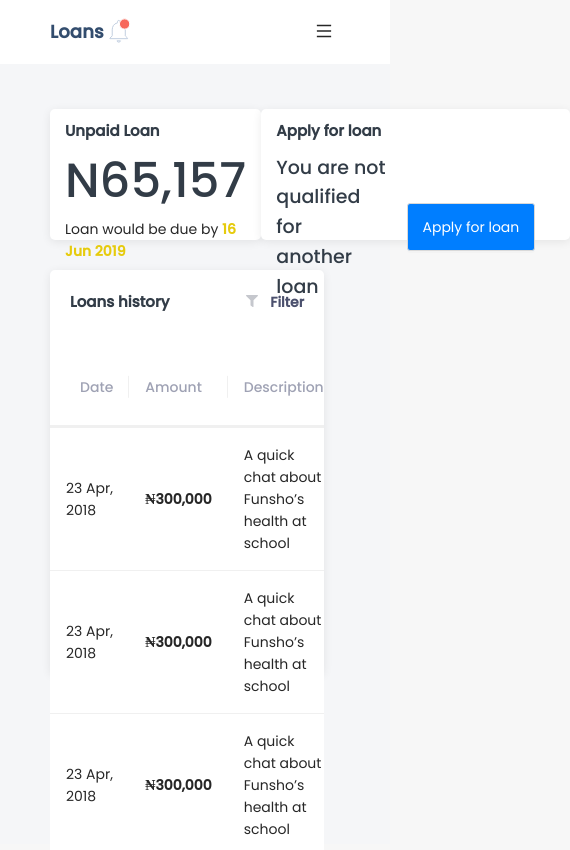
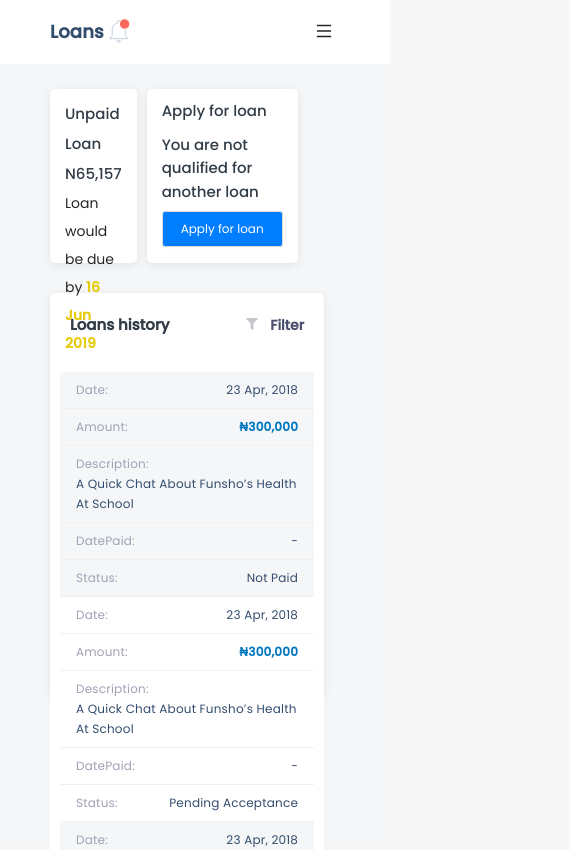
Before and after one commit to edustripetech/edustripe-frontend, a Next.js app: page /loan in a window 390 px wide. Shown: the top 850 px of the page, 570 px wide, since content can reach past the window. Built offline with nearby package versions, Linux system fonts and the light colour scheme.

Commit message:
Loans mobile view

```diff
--- a/package.json
+++ b/package.json
@@ -32,8 +32,5 @@
   "license": "MIT",
   "devDependencies": {
     "prettier": "^2.2.1"
-  },
-  "engines": {
-    "node": ">= 8.0.0"
   }
 }
--- a/pages/loan/index.js
+++ b/pages/loan/index.js
@@ -3,12 +3,18 @@ import { Sidebar, Navbar } from "../../components";
 import Filter from "../../components/svg/Filter";
 import Cancel from "../../components/svg/Cancel";
 import { useRouter } from "next/router";
-import { Layout, Button, Table, Modal } from 'antd';
+// import { useRouter } from "next/router";
+import { Layout, Button, Table, Modal, Card, Col, Row, List, Radio } from "antd";
+
 
 const { Header, Content, Sider } = Layout;
 
-const List = () => {
+const Loan = () => {
+  const [modeState, setModeState] = useState("savings")
+
   const route = useRouter();
+
+  const formatter = new Intl.NumberFormat('en-US');
 
   const [isModalVisible, setIsModalVisible] = useState(false);
 
@@ -34,6 +40,7 @@ const List = () => {
     {
       title: 'Amount',
       dataIndex: 'amount',
+      render: amount => <span>₦{formatter.format(Number(amount))}</span>
     },
     {
       title: 'Description',
@@ -46,14 +53,53 @@ const List = () => {
     {
       title: 'Status',
       dataIndex: 'status',
+      render: (status, obj) => {
+        const color = status === 'Paid' ? "#0378BF" : status === 'Not Paid' ? '#E60D0D' : "#E6CB0D";
+        return (
+        <span style={{ color }}>
+          {status}
+        </span>
+      )},
     },
   ];
+
+  const loanTypeColors = {
+    "increase": "#1A8100",
+    "deposit": "#0291E7",
+    "withdraw": "#F72003"
+  }
+
+  const styleSelection = (itemKey, obj) => {
+    if(itemKey === "target") {
+      return { fontWeight: "600", color: "#334D6E"};
+    }
+    if(itemKey === "type") {
+      return { fontWeight: "600", color: loanTypeColors[obj[itemKey].toLowerCase()]};
+    }
+    if(itemKey === "amount") {
+      return Number(obj.amount) >= Number(obj.target) ? { fontWeight: "600", color: "#1A8100"} : { fontWeight: "600", color: "#0378BF"};
+    }
+    return {color: "#334D6E"}
+  }
+
+const loanData = [];
+const types = ["increase", "deposit", "withdraw"];
+for (let i = 0; i < 4; i++) {
+  loanData.push({
+    key: i,
+    date:'23, April 2020',
+    type: types[i%types.length],
+    description:'Second term school fees',
+    amount: '50000',
+    blank:''
+  });
+}
 
   const dataSource = [
     {
       key: '1',
       date: '23 Apr, 2018',
-      amount: '₦300,000',
+      amount: '300000',
       description: 'A quick chat about Funsho’s health at school',
       datePaid: '-',
       status: 'Not Paid'
@@ -61,7 +107,7 @@ const List = () => {
     {
       key: '2',
       date: '23 Apr, 2018',
-      amount: '₦300,000',
+      amount: '300000',
       description: 'A quick chat about Funsho’s health at school',
       datePaid: '-',
       status: 'Pending acceptance'
@@ -69,7 +115,7 @@ const List = () => {
     {
       key: '3',
       date: '23 Apr, 2018',
-      amount: '₦300,000',
+      amount: '300000',
       description: 'A quick chat about Funsho’s health at school',
       datePaid: '30 Jun 2019',
       status: 'Paid'
@@ -77,7 +123,7 @@ const List = () => {
     {
       key: '3',
       date: '23 Apr, 2018',
-      amount: '₦300,000',
+      amount: '300000',
       description: 'A quick chat about Funsho’s health at school',
       datePaid: '30 Jun 2019',
       status: 'Paid'
@@ -102,22 +148,23 @@ const List = () => {
         <p style={{margin: '10px 0'}}>You can apply for a loan after saving for at least 3-6months</p>
         </div>
       </Modal>
-          <div style={{display: 'flex', width: '100%', alignItems: 'center', justifyContent: 'space-between', margin: '20px 0 10px 0'}}>
-            <div style={{background: '#fff', width: '491px', height: '131px', boxShadow: '0px 2px 10px rgba(0, 0, 0, 0.08)', borderRadius: '5px'}}>
+          <div className='cards-div' style={{display: 'flex', width: '100%', alignItems: 'center', justifyContent: 'space-between', margin: '20px 0 10px 0'}}>
+            <div className='loan-card-1' style={{background: '#fff', width: '491px', height: '131px', boxShadow: '0px 2px 10px rgba(0, 0, 0, 0.08)', borderRadius: '5px'}}>
             <div style={{padding: ' 10px 15px'}} >
-              <p style={{fontWeight: '600', fontSize: '15px', color: '#323c47', margin: '0' }}>Unpaid Loan</p>
-              <h1 style={{fontSize: '48px', color: '#323c47', margin: '0'}}>N65,157</h1>
+              <p className='loan-card-p-1' style={{fontWeight: '600', fontSize: '15px', color: '#323c47', margin: '0' }}>Unpaid Loan</p>
+              <h1 className='loan-card-h1' style={{fontSize: '48px', color: '#323c47', margin: '0'}}>N65,157</h1>
               <p>Loan would be due by <b style={{color: '#E6CB0D', fontWeight: '700'}}>16 Jun 2019</b></p>
             </div>
             </div>
 
             {/* loan card 2 starts */}
-            <div style={{background: '#fff', width: '491px', height: '131px', boxShadow: '0px 2px 10px rgba(0, 0, 0, 0.08)', borderRadius: '5px', marginRight: '60px'}}>
+            <div className='loan-card-2' style={{background: '#fff', width: '491px', height: '131px', boxShadow: '0px 2px 10px rgba(0, 0, 0, 0.08)', borderRadius: '5px', marginRight: '60px'}}>
             <div style={{padding: ' 10px 15px'}}>
-              <p style={{fontWeight: '600', fontSize: '15px', color: '#323c47', margin: '0 0 10px 0'}}>Apply for loan</p>
-              <div style={{ display: 'flex', justifyContent: 'space-between', alignItems: 'center'}}>
-              <h1 style={{fontSize: '19px', color: '#323c47', margin: '0'}}>You are not qualified for <br/> another loan</h1>
+              <p className='loan-card-p' style={{fontWeight: '600', fontSize: '15px', color: '#323c47', margin: '0 0 10px 0'}}>Apply for loan</p>
+              <div style={{ display: 'flex', flexWrap: 'wrap', justifyContent: 'space-between', alignItems: 'center'}}>
+              <h1 className='loan-card-h1' style={{fontSize: '19px', color: '#323c47', margin: '0'}}>You are not qualified for <br/> another loan</h1>
                 <Button
+                className='loan-card-2-btn'
                 style={{
                   margin: '0 20px',
                   width:'155px',
@@ -140,12 +187,53 @@ const List = () => {
 
             </div>
           <Table
-            id=""
+            className="ant-table-thead desktop-only"
             columns={columns}
             dataSource={dataSource}
-            // loading={this.state.loading}
-            style={{ overflowX: 'auto', width:'1045px',  }}
+            pagination={{
+              total: dataSource.length,
+              showTotal: (total, range) => `${range[0]}-${range[1]} of ${total} items`,
+              defaultPageSize: 5,
+              pageSize: 5,
+              defaultCurrent: 1,
+              pageSizeOptions: ["5", "10", "15", "20"]
+            }}
           />
+          <List className="savings-plan-list mobile-only"
+                pagination={{
+                  total: dataSource.length,
+                  showTotal: (total, range) => `${range[0]}-${range[1]} of ${total} items`,
+                  defaultPageSize: 5,
+                  pageSize: 5,
+                  defaultCurrent: 1,
+                  pageSizeOptions: ["5", "10", "15", "20"],
+                  size: "small"
+                }}
+                dataSource={dataSource}
+                renderItem={obj =>
+                {
+                  delete obj.key;
+                  delete obj.blank;
+                  const objKeys = Object.keys(obj);
+
+                  return(
+                    <List
+                      size="small"
+
+                      className="list-container"
+                      dataSource={objKeys}
+                      renderItem={item => (
+                        <List.Item>
+                          <div className="list_item">
+                            <span>{item}:</span>
+                            <span style={styleSelection(item, obj)}>{item === "amount" ? `₦${formatter.format(obj[item])}` : obj[item]}</span>
+                          </div>
+                        </List.Item>
+                      )}
+                    />
+                  )}
+                }
+              />
           </div>
 
         </Content>
@@ -154,4 +242,4 @@ const List = () => {
   );
 }
 
-export default List;
+export default Loan;
--- a/public/styles/global.css
+++ b/public/styles/global.css
@@ -633,6 +633,51 @@ body {
     margin-top: 8%;
   }
 
+  /* loans mobile */
+
+  .cards-div {
+    width: 100% !important;
+    margin: 0 !important;
+  }
+
+  .loan-card-1 {
+    width: 154px !important;
+    height: 174px !important;
+    margin: 0 10px 0 0 !important;
+    box-sizing: content-box !important;
+    line-height: 2;
+  }
+
+  .loan-card-p-1 {
+    width: 90% !important;
+    font-size: 15px !important;
+    font-weight: 500 !important;
+  }
+
+  .loan-card-2 {
+    width: 154px !important;
+    height: 174px !important;
+    box-sizing: border-box !important;
+    margin-left: 0 0 0 5px !important;
+  }
+
+  .loan-card-p {
+    font-weight: 500 !important;
+  }
+
+  .loan-card-h1 {
+    font-size: 15px !important;
+    width: 100% !important;
+    font-weight: 500 !important;
+  }
+
+  .loan-card-2-btn {
+    width: 121px !important;
+    height: 36px !important;
+    margin: 8px 0 0 0 !important;
+    font-size: 12px !important;
+    padding: 0 !important;
+  }
 }
 
 .login-page {
```
